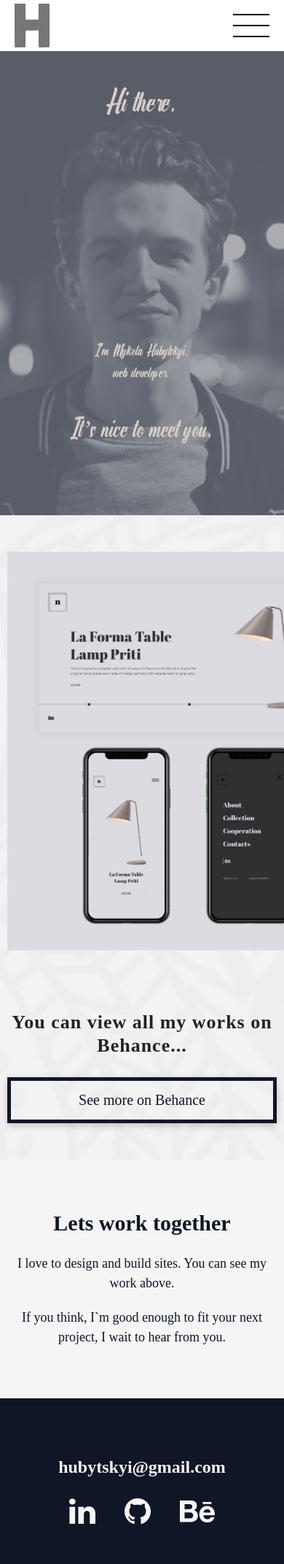
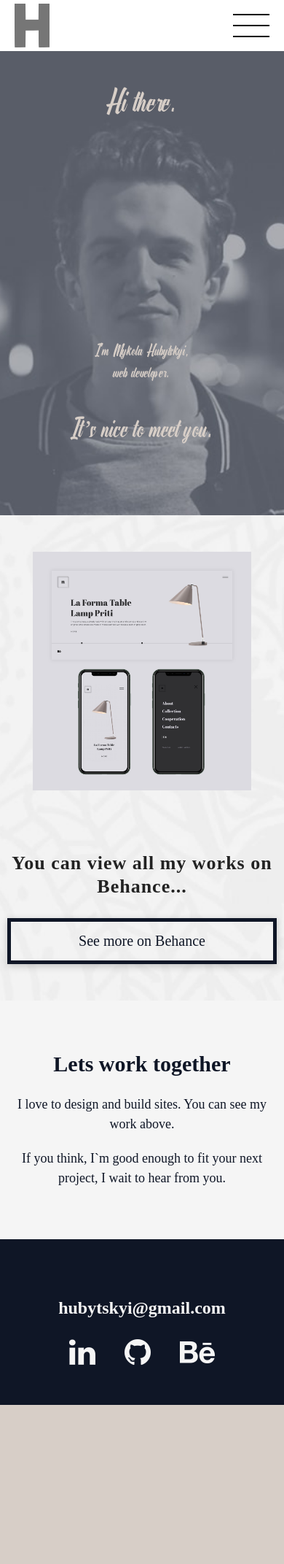
Before and after one commit to Hubytskyi/hubytskyi, a Jekyll site: the page built from index.html, in a window 390 px wide. Shown: the whole page at 73% size. Built offline with Jekyll 4.4.1, drawn with Linux system fonts in a browser that asks for light colours; nearby versions of some CDN libraries; after the commit the page ends 1925 px from its top, so only the background shows below that.

Commit message:
change @media

```diff
--- a/assets/css/main.css
+++ b/assets/css/main.css
@@ -694,9 +694,23 @@ section#portfolio {
   .description h3 {
     letter-spacing: 1px; }
 
+@media (max-width: 1200px) {
+  .col-1 img {
+    max-width: 400px; } }
+
+@media (max-width: 1000px) {
+  .col-1 img {
+    max-width: 300px; } }
+
 @media (max-width: 640px) {
   .col-1 {
     text-align: center; }
+    .col-1 img {
+      max-width: 400px; } }
+
+@media (max-width: 450px) {
+  .col-1 img {
+    max-width: 300px; }
   .description {
     padding-top: 50px;
     -ms-flex-pack: center;
```
Also changed, not shown: assets/css/3-sections/_home-portfolio.sass (+14 -0 lines).
